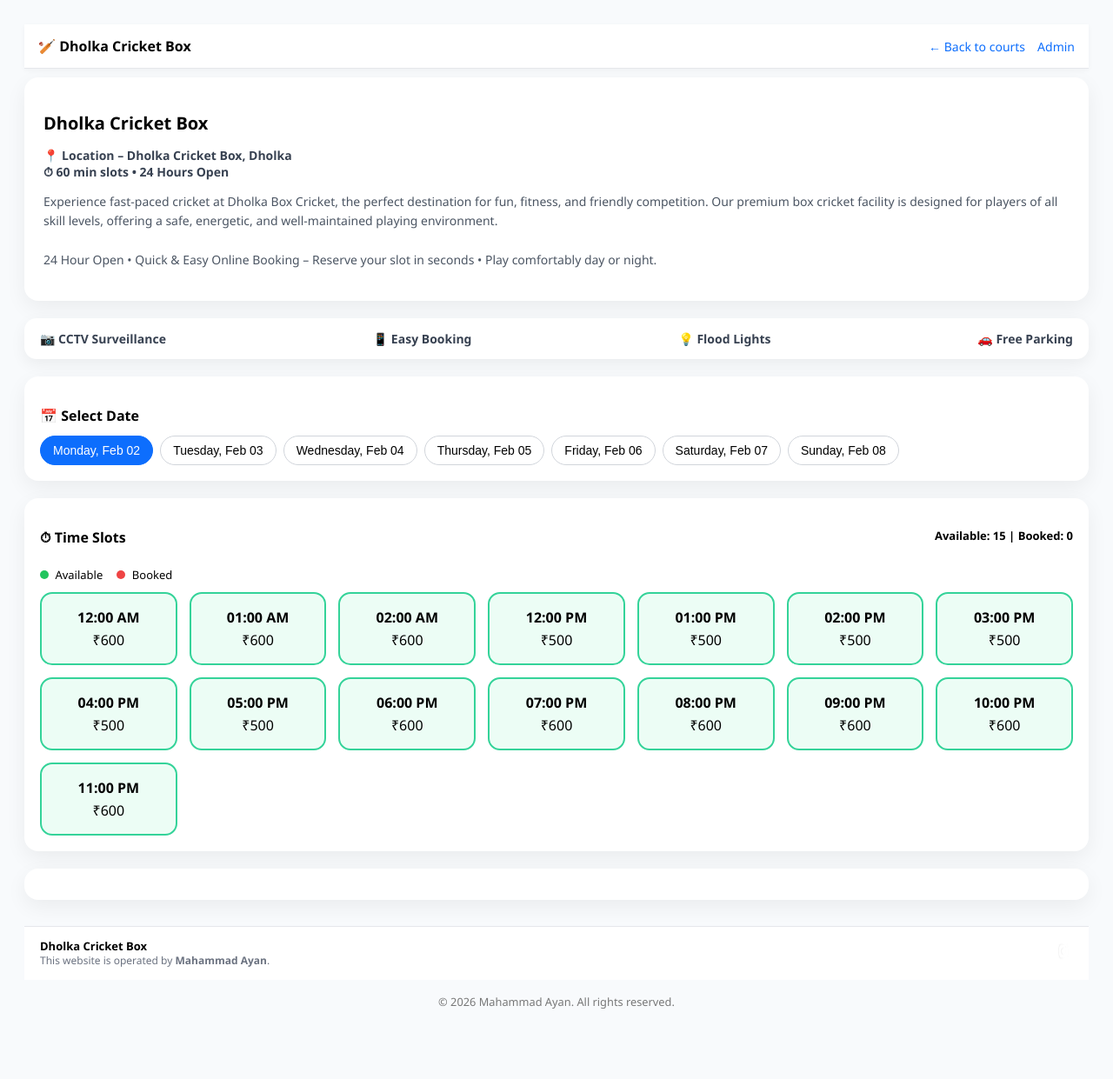
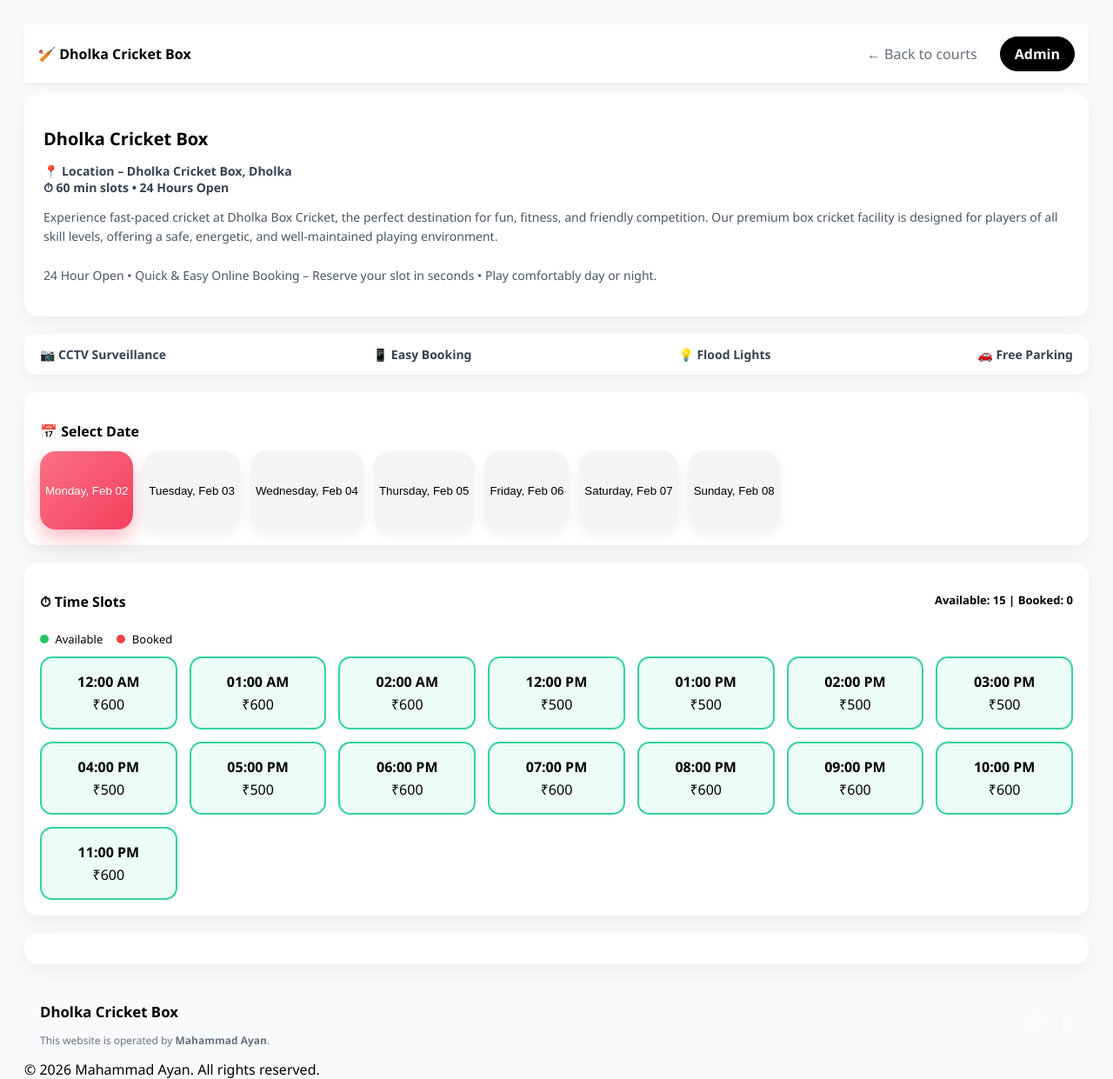
Before and after one commit to Ayan0182/jalalpur-cricket-box, a Flask app: page /booking in a window 1280 px wide. Shown: the whole page at 87% size. Before the commit the page ends 1160 px from the top, so only its background shows below. Run offline with Flask 3, Linux system fonts and the light colour scheme; data comes from the database, SQL or seed files in the repository.

Commit message:
add style.css

```diff
--- a/turf-booking/static/style.css
+++ b/turf-booking/static/style.css
@@ -12,6 +12,13 @@
   box-shadow: 0 2px 6px rgba(0,0,0,0.04);
 }
 
+  /* ===== STOP EXTRA SCROLL AFTER FOOTER ===== */
+html, body {
+  height: 100%;
+  overscroll-behavior-y: none;
+}
+
+
 .brand {
   font-weight: 700;
   font-size: 16px;
@@ -23,12 +30,22 @@
   gap: 14px;
 }
 
-.back-link,
+
 .admin-link {
+   text-decoration: none;
+    padding: 8px 16px;
+    border-radius: 20px;
+    border: 1px solid #000000;
+    color: #ffffff;
+    font-weight: 600;
+    background-color: #000000;
+}
+
+.back-link{
   text-decoration: none;
-  color: #0d6efd;
-  font-size: 14px;
+  color: #656d7a;
   font-weight: 500;
+  padding: 8px 12px;
 }
 
 .menu-btn {
@@ -146,27 +163,92 @@ body {
   margin-bottom: 8px;
 }
 
-/* ================= DATES ================= */
+/* ===== DATE CARD FINAL FIX ===== */
+
 .dates {
   display: flex;
-  gap: 8px;
-  overflow-x: auto;
+  gap: 12px;
 }
 
-.date-btn {
-  padding: 8px 14px;
+/* DATE CARD */
+.dates > div,
+.dates button {
+  min-width: 70px;
+  height: 90px;
   border-radius: 18px;
-  border: 1px solid #d1d5db;
-  background: #fff;
+  background: #f3f4f6;
+  border: none;
+  box-shadow: 0 6px 14px rgba(0,0,0,0.06);
+
+  display: flex;
+  flex-direction: column;   /* ⭐ MAIN FIX */
+  align-items: center;
+  justify-content: center;
+
   cursor: pointer;
-  font-size: 14px;
 }
 
-.date-btn.active {
-  background: #0d6efd;
-  color: #fff;
-  border-color: #0d6efd;
+/* FORCE EACH LINE */
+.dates span {
+  display: block;           /* ⭐⭐ VERY IMPORTANT */
+  text-align: center;
 }
+
+/* DAY */
+.dates .day {
+  font-size: 0.8rem;
+  color: #6b7280;
+  font-weight: 600;
+  margin-bottom: 2px;
+}
+
+/* DATE NUMBER */
+.dates .num {
+  font-size: 1.4rem;
+  font-weight: 800;
+  line-height: 1;
+  color: #111827;
+}
+
+/* MONTH */
+.dates .month {
+  font-size: 0.75rem;
+  color: #6b7280;
+  margin-top: 2px;
+}
+
+/* ACTIVE DATE */
+.dates .active,
+.dates .selected {
+  background: linear-gradient(135deg, #fb7185, #f43f5e);
+  color: #ffffff;
+  box-shadow: 0 10px 22px rgba(244,63,94,0.35);
+}
+
+.dates .active .day,
+.dates .active .month,
+.dates .selected .day,
+.dates .selected .month {
+  color: #ffe4e6;
+}
+
+/* ===== MOBILE SCROLL ===== */
+@media (max-width: 768px) {
+  .dates {
+    overflow-x: auto;
+    flex-wrap: nowrap;
+    -webkit-overflow-scrolling: touch;
+    padding-bottom: 10px;
+  }
+
+  .dates > div {
+    flex: 0 0 auto;
+    min-width: 66px;
+    height: 84px;
+  }
+}
+
+
 
 /* ================= LEGEND ================= */
 .legend {
@@ -397,8 +479,7 @@ body {
   gap: 14px;
   padding: 14px 18px;
   margin-top: 30px;
-  background: #ffffff;
-  border-top: 1px solid #e5e7eb;
+
 }
 
 .footer-left {
@@ -441,10 +522,141 @@ body {
 }
 
 
+
+
+/* ===== NAVBAR LOGO (IMPROVED SIZE & PRESENCE) ===== */
+.navbar-logo {
+  height: 65px;          /* PC size */
+  width: auto;
+  object-fit: contain;
+  cursor: pointer;
+}
+
+/* Navbar left spacing fix */
+.nav-left {
+  display: flex;
+  align-items: center;
+}
+
+/* Tablet */
+@media (max-width: 900px) {
+  .navbar-logo {
+    height: 48px;
+  }
+}
+
+/* Mobile */
+@media (max-width: 600px) {
+  .navbar-logo {
+    height: 60px;
+  }
+}
+
+
+
+
+
+
 /* ================= FOOTER ================= */
-.footer {
+.main-footer {
+  background: #2b145c;
+  color: #ffffff;
+  margin-top: 40px;
+}
+
+.footer-container {
+  max-width: 1200px;
+  margin: auto;
+  padding: 40px 20px;
+  display: grid;
+  grid-template-columns: 1.6fr 1fr 1fr;
+  gap: 40px;
+}
+
+.footer-logo {
+  height: 65px;
+  margin-bottom: 10px;
+  background-color: white;
+  border: 1px solid #ffffff;
+  border-radius: 8px;
+  padding: 4px;
+}
+
+.footer-text {
+  font-size: 0.9rem;
+  line-height: 1.6;
+  color: #e5e7eb;
+}
+
+.footer-title {
+  font-size: 1.05rem;
+  font-weight: 700;
+  margin-bottom: 14px;
+}
+
+.footer-list {
+  list-style: none;
+}
+
+.footer-list li {
+  font-size: 0.9rem;
+  margin-bottom: 8px;
+  color: #e5e7eb;
+}
+
+.footer-owner {
+  margin-top: 14px;
+  font-size: 0.9rem;
+  color: #e5e7eb;
+}
+
+.footer-bottom {
+  border-top: 1px solid rgba(255,255,255,0.2);
+  padding: 14px 20px;
   text-align: center;
-  padding: 16px;
   font-size: 0.8rem;
-  color: #777;
+  color: #d1d5db;
 }
+
+/* ================= MOBILE ================= */
+@media (max-width: 768px) {
+
+  .footer-container {
+    grid-template-columns: 1fr;
+    gap: 28px;
+    padding: 30px 18px;
+  }
+
+  .footer-logo {
+    height: 42px;
+  }
+
+  .footer-title {
+    margin-top: 10px;
+  }
+
+  .footer-bottom {
+    font-size: 0.75rem;
+    line-height: 1.5;
+  }
+}
+
+/* ===== FOOTER BOTTOM ALIGNMENT FIX ===== */
+.footer-bottom {
+  display: flex;
+  justify-content: space-between;
+  align-items: center;
+  gap: 12px;
+  padding: 14px 20px;
+  font-size: 0.8rem;
+  color: #d1d5db;
+  border-top: 1px solid rgba(255,255,255,0.2);
+}
+
+/* Mobile: upar-niche */
+@media (max-width: 768px) {
+  .footer-bottom {
+    flex-direction: column;
+    text-align: center;
+  }
+}
```
